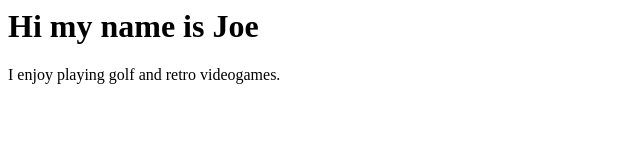
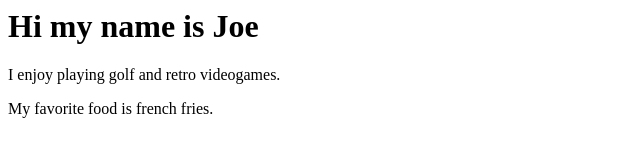
Before and after one commit to gangasrotogati/FirstProject, a plain HTML site: page public/joe.html in a window 1280 px wide. Shown: the whole page, without its empty margins (0-640 px from the left). Drawn offline with Linux system fonts and the light colour scheme.

Commit message:
favorite food
added my favorite food to html

```diff
--- a/public/joe.html
+++ b/public/joe.html
@@ -7,5 +7,6 @@
     <body>
         <h1>Hi my name is Joe</h1>
         <p>I enjoy playing golf and retro videogames.</p>
+        <p>My favorite food is french fries.</p>
     </body>
 </html>
```
Also changed, not shown: calvin.html (deleted).
